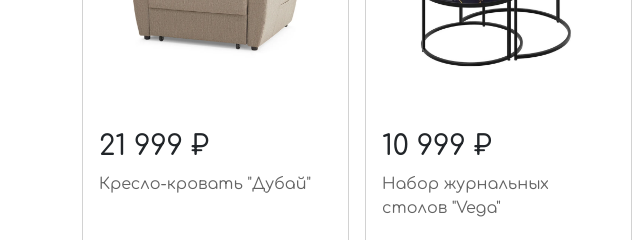
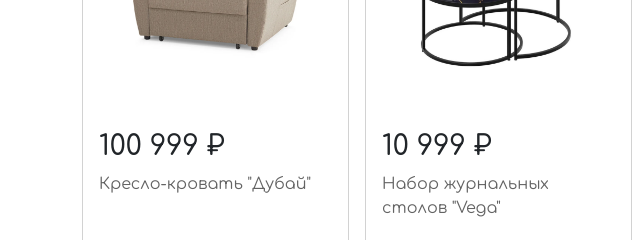
Before and after one commit to denilyunkin/Furni, a website: page index.html in a window 1280 px wide. Shown: the part 900-1140 px from the top of the page, 0-640 px from the left. Drawn offline with nearby package versions, Linux system fonts and the light colour scheme.

Commit message:
Цена карточки изменена

```diff
--- a/index.html
+++ b/index.html
@@ -110,7 +110,7 @@
             <div class="card-body d-flex flex-column justify-content-between">
               <div>
                 <!-- Цена -->
-                <h3 class="card-title">21 999 ₽</h3>
+                <h3 class="card-title">100 999 ₽</h3>
                 <p class="card-text" style="color: #0c0c0ca4">
                   Кресло-кровать "Дубай"
                 </p>
```
